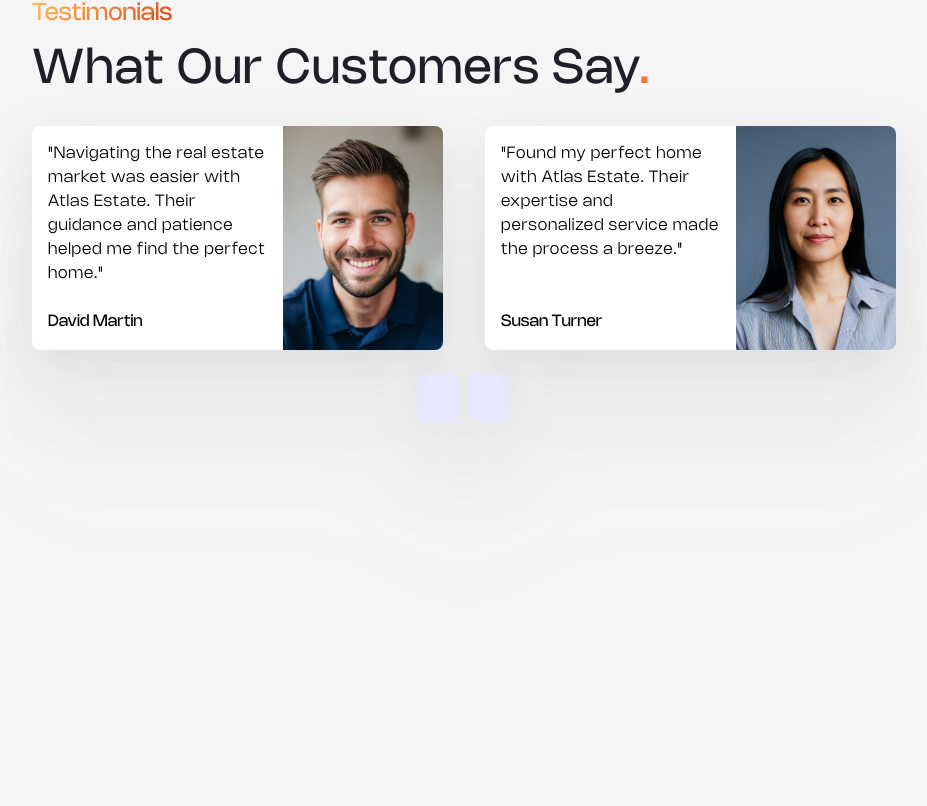
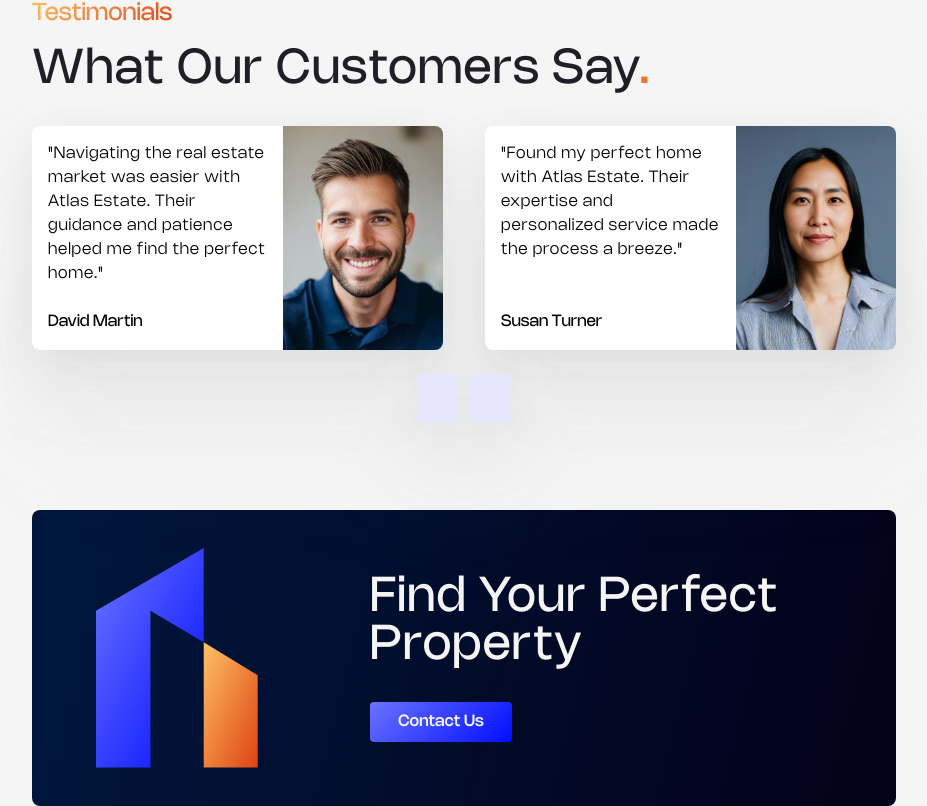
Before and after one commit to 0x4k-helios/atlas-web, a React (Vite) app in the folder client/: page / in a window 1280 px wide. Shown: the part 3089-3895 px from the top of the page, without its empty margins (176-1103 px from the left). Before the commit the page ends 3511 px from the top, so only its background shows below. Built offline with nearby package versions, Linux system fonts and the light colour scheme; some icons are missing.

Commit message:
add contact section

```diff
--- a/client/src/App.jsx
+++ b/client/src/App.jsx
@@ -5,6 +5,7 @@ import Companies from "./components/Companies";
 import Properties from "./components/Properties";
 import Features from "./components/Features";
 import Testimonials from "./components/Testimonials";
+import Contact from "./components/Contact";
 
 function App() {
   return (
@@ -14,6 +15,7 @@ function App() {
       <Properties />
       <Features />
       <Testimonials />
+      <Contact />
     </>
   );
 }
--- /dev/null
+++ b/client/src/components/Contact.jsx
@@ -0,0 +1,25 @@
+import React from "react";
+import Button from "./ui/Button";
+import logo from "../assets/logo-icon.svg";
+
+const Contact = () => {
+  return (
+    <div className="mt-40 2xl:px-[400px] xl:px-52 lg:px-40 sm:px-24 px-8 ">
+      <div className="dark-background flex lg:flex-row flex-col-reverse items-center p-16 lg:gap-28 gap-16 justify-center rounded-lg overflow-hidden">
+        <div className="lg:-my-64 -mb-28 ">
+          <img src={logo} alt="Atlas Estate Logo" />
+        </div>
+        <div>
+          <h2 className="mb-8 md:text-5xl text-[32px] text-white leading-none tracking-wide max-w-fit ">
+            Find Your Perfect Property
+          </h2>
+          <div>
+            <Button title="Contact Us" />
+          </div>
+        </div>
+      </div>
+    </div>
+  );
+};
+
+export default Contact;
```
Also changed, not shown: client/src/assets/logo-icon.svg, client/src/assets/logo.svg.
